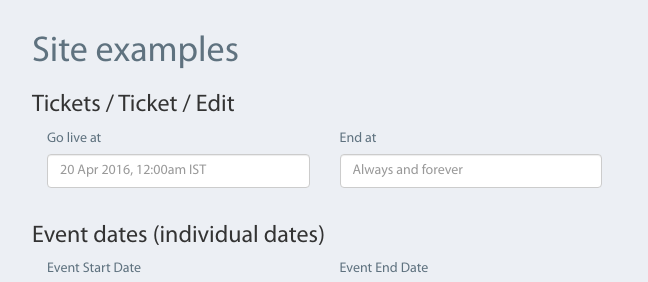
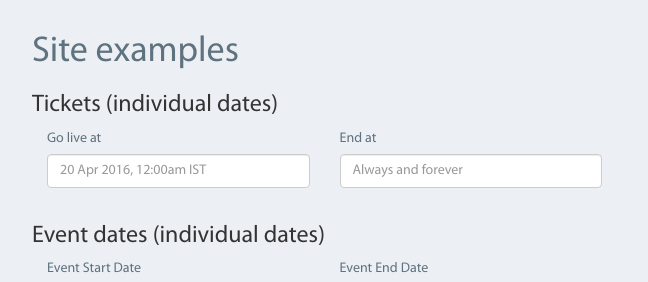
Before and after one commit to donovanh/donovanh.github.com, a Jekyll site: the page tito/datepicker/index.html, which Jekyll copies as it is, in a window 1280 px wide. Shown: the part 770-1052 px from the top of the page, without its empty margins (23-671 px from the left). Built offline with Jekyll 4.4.1, drawn with Linux system fonts in a browser that asks for light colours.

Commit message:
Adding more date pickers

```diff
--- a/tito/datepicker/index.html
+++ b/tito/datepicker/index.html
@@ -282,7 +282,7 @@
 
     <div class="row">
       <h1>Site examples</h1>
-      <h3>Tickets / Ticket / Edit</h3>
+      <h3>Tickets (individual dates)</h3>
       <div class="titoDatePicker">
         <div class="col-xs-3">
           <div class="form-group string optional release_start_at">
```
